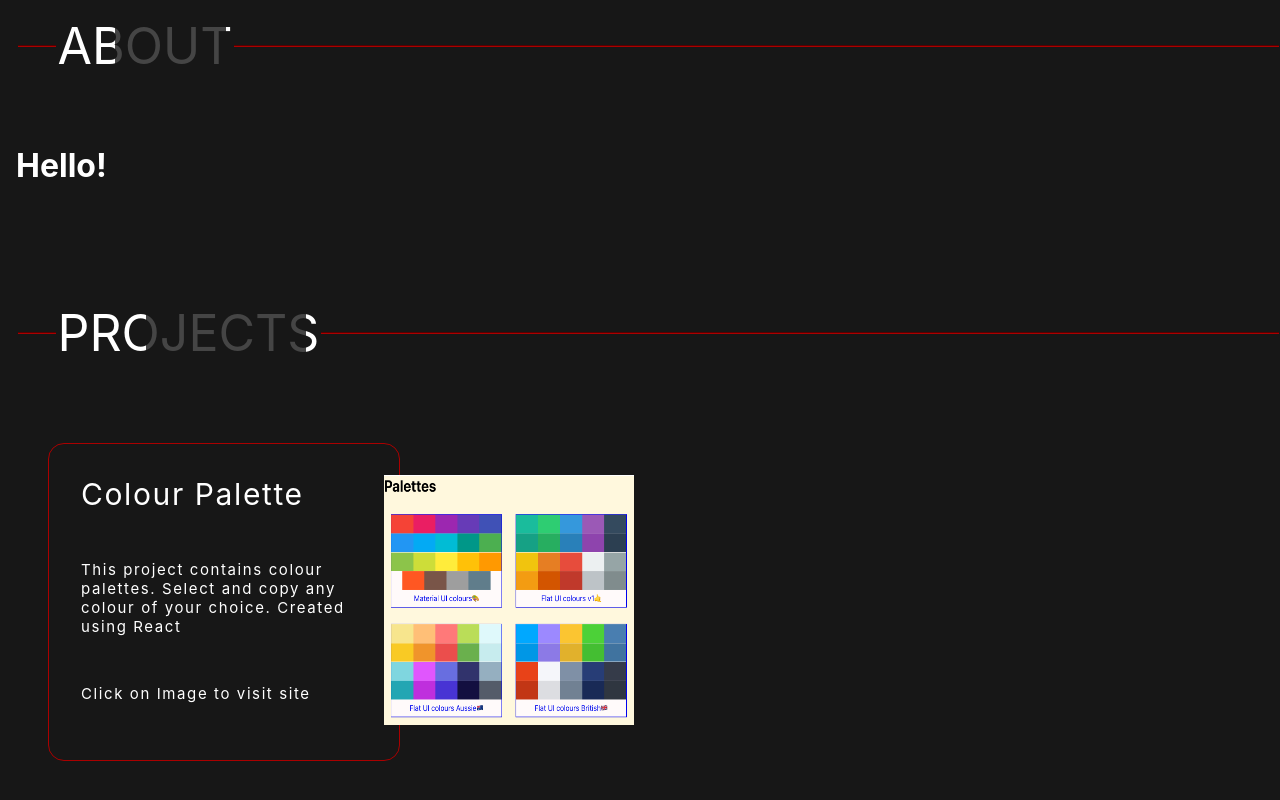
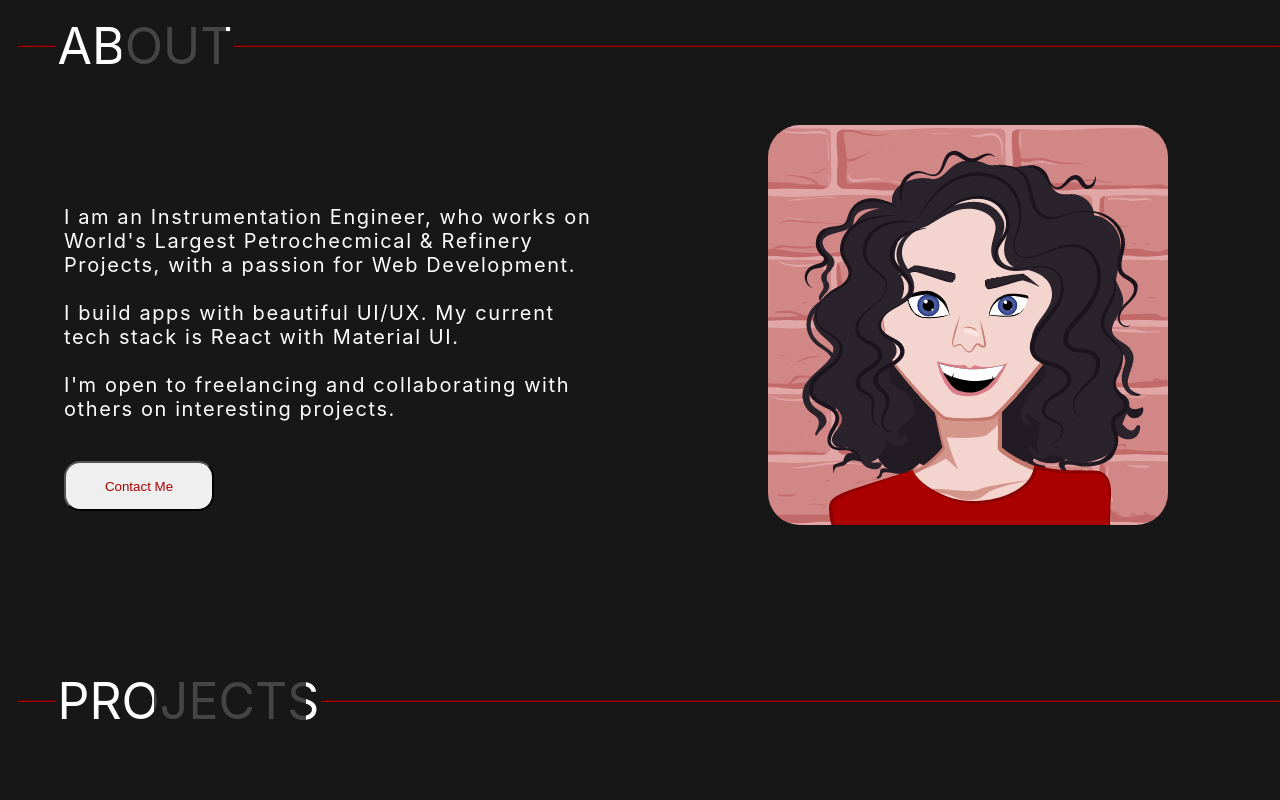
Before and after one commit to grishmakhanolkar/portfolio, a React (Create React App) app: page / in a window 1280 px wide. Shown: the part 960-1760 px from the top of the page. Built offline with nearby package versions, Linux system fonts and the light colour scheme.

Commit message:
Added about

```diff
--- a/src/About.css
+++ b/src/About.css
@@ -40,3 +40,41 @@
     85%{margin-left: 66px; width: 144px;}
     100%{margin-left: 30px ; width: 180px;}
 }
+
+.About-info{
+    justify-content: center;
+    font-size: 20px;
+    letter-spacing: 0.1rem;
+
+    padding: 3rem;
+    padding-top: 5rem;
+}
+
+.About-img{
+    justify-content: center;
+    margin: auto;
+    padding-left: 8rem;
+
+}
+
+.About-avatar{
+    border-radius: 2rem;
+}
+
+.About-contactlink{
+    color: white;
+    text-decoration: none;
+
+}
+
+.About-contactlink{
+    margin: 1rem;
+    margin-left: 0;
+    padding: 1rem;
+    text-decoration: none;
+    width: 150px;
+    height: 50px;
+    border-radius: 1rem;
+    color: #A00;
+    cursor: pointer;
+}
--- a/src/About.js
+++ b/src/About.js
@@ -1,4 +1,6 @@
 import React, {Component} from "react";
+import { Grid } from "@mui/material";
+import Grishma from "./images/GrishmaAvatar.png"
 import './About.css';
 class About extends Component{
     render(){
@@ -10,7 +12,19 @@ class About extends Component{
                         ABOUT
                     </legend>
                 </fieldset>
-                <h1>Hello!</h1>
+                <Grid container spacing={0}>
+                    <Grid className="About-info" item xs={6}>
+
+                I am an Instrumentation Engineer, who works on World's Largest Petrochecmical & Refinery Projects, with a passion for Web Development.<br/><br/>
+
+                I build apps with beautiful UI/UX. My current tech stack is React with Material UI.<br/><br/>
+                I'm open to freelancing and collaborating with others on interesting projects.<br/><br/>
+                <a  href="#contact"><button className="About-contactlink">Contact Me</button></a>
+                    </Grid>
+                    <Grid className="About-img" item xs={6}>
+                        <img className="About-avatar"  alt="Grishma" src={Grishma}/>
+                    </Grid>
+                    </Grid>
             </div>
         );
     }
--- a/src/Projects.js
+++ b/src/Projects.js
@@ -12,11 +12,12 @@ class Projects extends Component{
         const newProject = [
             {projectName: 'Colour Palette', Description:"This project contains colour palettes. Select and copy any colour of your choice. Created using React", imgSrc: ColourPalette, webUrl: "https://projectcolourpalette.netlify.app"},
             {projectName: 'ToDo App', Description:"Create your To Do list using this app. Created using React, React Hooks and Material UI.", imgSrc: ToDo, webUrl: "https://project-todo-list-app.netlify.app"},
+            {projectName: 'Hangman', Description:"Guess the correct word. You get 6 incorrect chances till game ends.", imgSrc: Hangman, webUrl:"https://projecthangman.netlify.app"},
+            {projectName: 'Lights Out', Description:"Click on Cell to change colour of that cell and its adjacent neighbours (top, bottom, left & right). Make all cells white to win.", imgSrc: LightsOut, webUrl: "https://projectlightsout.netlify.app"},
             {projectName: 'Translator App', Description:"This project lets you convert text into Morse code, Pirate Talk or Shakesphere Dialect.", imgSrc: Translator, webUrl: "https://projecttranslator.netlify.app"},
             {projectName: 'QR Code', Description:"This project lets you convert any Text/URL into a Visual QR Code.", imgSrc: QRCode, webUrl: "https://projectqrcode.netlify.app"},
-            {projectName: 'Hangman', Description:"Guess the correct word. You get 6 incorrect chances till game ends.", imgSrc: Hangman, webUrl:"https://projecthangman.netlify.app"},
-            {projectName: 'Lights Out', Description:"Click on Cell to change colour of that cell and its adjacent neighbours (top, bottom, left & right). Make all cells white to win.", imgSrc: LightsOut, webUrl: "https://projectlightsout.netlify.app"},
-        ]
+
+            ]
         return(
             <div id="projects" className="Projects">
                 <div className="Projects-cover"></div>
```
Also changed, not shown: src/images/GrishmaAvatar.png (added).
